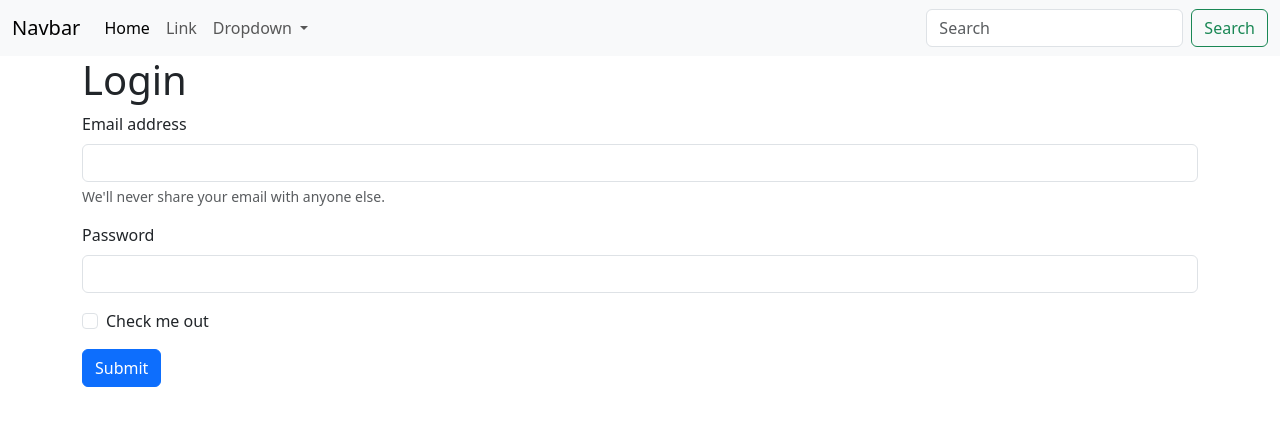
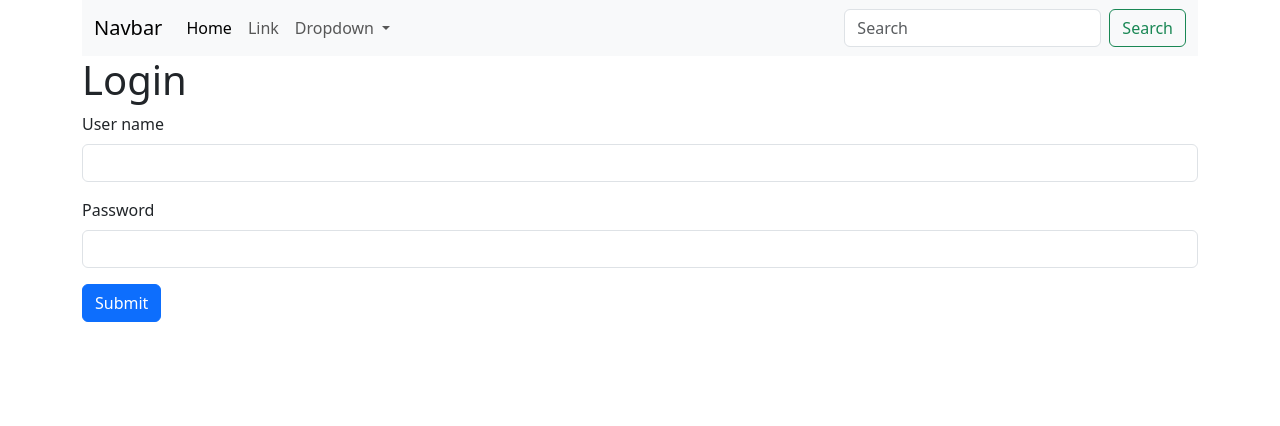
Before and after one commit to few-letters/crm, a Django app: page / in a window 1280 px wide. Shown: the top 426 px of the page. Run offline with Django 5.2, Linux system fonts and the light colour scheme.

Commit message:
air raid emergency commit

```diff
--- a/website/templates/website/base.html
+++ b/website/templates/website/base.html
@@ -4,27 +4,22 @@
     <meta charset="utf-8" />
     <meta name="viewport" content="width=device-width, initial-scale=1" />
     <title>Django CRM</title>
-    <link
-      href="https://cdn.jsdelivr.net/npm/bootstrap@5.3.0-alpha1/dist/css/bootstrap.min.css"
-      rel="stylesheet"
-      integrity="sha384-GLhlTQ8iRABdZLl6O3oVMWSktQOp6b7In1Zl3/Jr59b6EGGoI1aFkw7cmDA6j6gD"
-      crossorigin="anonymous"
-    />
+    <link href="https://cdn.jsdelivr.net/npm/bootstrap@5.3.0-alpha1/dist/css/bootstrap.min.css"
+          rel="stylesheet"
+          integrity="sha384-GLhlTQ8iRABdZLl6O3oVMWSktQOp6b7In1Zl3/Jr59b6EGGoI1aFkw7cmDA6j6gD"
+          crossorigin="anonymous" />
   </head>
 
   <body>
 
-    {% include 'website/navbar.html' %}
-
     <div class="container">
+      {% include "website/navbar.html" %}
       {% block content %}
-      {% endblock %}
+      {% endblock content %}
     </div>
 
-    <script
-      src="https://cdn.jsdelivr.net/npm/bootstrap@5.3.0-alpha1/dist/js/bootstrap.bundle.min.js"
-      integrity="sha384-w76AqPfDkMBDXo30jS1Sgez6pr3x5MlQ1ZAGC+nuZB+EYdgRZgiwxhTBTkF7CXvN"
-      crossorigin="anonymous"
-    ></script>
+    <script src="https://cdn.jsdelivr.net/npm/bootstrap@5.3.0-alpha1/dist/js/bootstrap.bundle.min.js"
+            integrity="sha384-w76AqPfDkMBDXo30jS1Sgez6pr3x5MlQ1ZAGC+nuZB+EYdgRZgiwxhTBTkF7CXvN"
+            crossorigin="anonymous"></script>
   </body>
 </html>
--- a/website/templates/website/home.html
+++ b/website/templates/website/home.html
@@ -5,22 +5,13 @@
     <form method="post" action="{% url 'home' %}">
       {% csrf_token %}
       <form>
-
         <div class="mb-3">
-          <label for="exampleInputEmail1" class="form-label">Email address</label>
-          <input type="email"
-                 class="form-control"
-                 id="exampleInputEmail1"
-                 aria-describedby="emailHelp" />
-          <div id="emailHelp" class="form-text">We'll never share your email with anyone else.</div>
+          <label for="exampleInputEmail1" class="form-label">User name</label>
+          <input type="text" class="form-control" />
         </div>
         <div class="mb-3">
           <label for="exampleInputPassword1" class="form-label">Password</label>
           <input type="password" class="form-control" id="exampleInputPassword1" />
-        </div>
-        <div class="mb-3 form-check">
-          <input type="checkbox" class="form-check-input" id="exampleCheck1" />
-          <label class="form-check-label" for="exampleCheck1">Check me out</label>
         </div>
         <button type="submit" class="btn btn-primary">Submit</button>
       </form>
```
